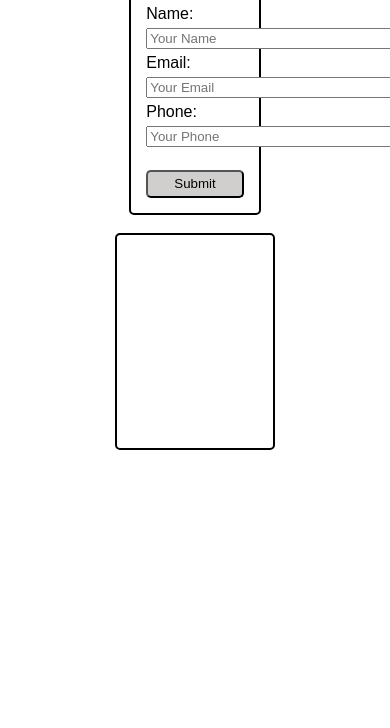
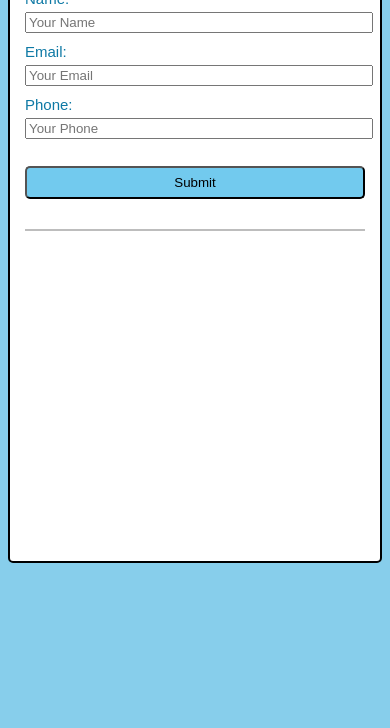
Before and after one commit to hiro5900/Booking-Appointment-App, a plain HTML site: page index.html in a window 390 px wide. Shown: the part 116-844 px from the top of the page. Drawn offline with nearby package versions, Linux system fonts and the light colour scheme; no server answers.

Commit message:
Changed styles

```diff
--- a/index.html
+++ b/index.html
@@ -10,7 +10,11 @@
 </head>
 
 <body>
+     <div class="background-image"></div>
+
+
      <div class="container">
+          <div class="form-container">
                <h2>Add User</h2>
                <form>
                     <label for="name">Name:</label><br>
@@ -21,11 +25,15 @@
                     <input type="text" name="phone" placeholder="Your Phone" class="text-field user-phone"><br>
                </form><br>
                <button id="btn">Submit</button>
-     </div><br>
+          </div>
+
+
           <div class="user-list">
                <ul class="users">
                </ul>
           </div>
+     </div>
+
 
      <script src="script.js"></script>
      <script src="https://cdnjs.cloudflare.com/ajax/libs/axios/1.4.0/axios.min.js"></script>
--- a/style.css
+++ b/style.css
@@ -1,43 +1,57 @@
+html {
+     font-size: 15px;
+}
+
 body {
      font-family: sans-serif;
-     font-size: medium;
+     color: #0e79a5;
+     background-color: skyblue;
 }
 
+/* For Desktop devices */
+@media (min-width: 501px) {
      .container {
-     margin: auto;
+          margin: 100px auto;
           display: flex;
-     flex-direction: column;
-     width: 25vw;
+          max-width: 730px;
           padding: 15px;
           justify-content: center;
           border: 2px solid black;
           border-radius: 5px;
+          background-color: white;
+     }
+
+     h2 {
+          font-size: 2.5rem;
+          margin: 4px 0 28px 0;
      }
 
      .text-field {
-     margin: 5px 0 5px 0;
+          margin: 5px 0 10px 0;
           width: 250px;
      }
 
      #btn {
           border-radius: 5px;
-     height: 28px;
+          height: 33px;
           cursor: pointer;
-     background-color: rgb(209, 206, 206);
+          background-color: #72caee;
+          width: 100%;
      }
 
      #btn:hover {
-     background-color: gray;
+          color: #3abef3;
+          background-color: white;
      }
 
      .user-list {
-     width: 40vw;
-     height: 25vh;
-     margin: auto;
-     padding-top: 2px;
-     border: 2px solid black;
-     border-radius: 5px;
-     overflow: scroll;
+          width: 60%;
+          height: 315px;
+          margin: 0 0 0 30px;
+          /* padding: 2px 0 0 0; */
+          border-left: 2px solid #bdbdbd;
+          /* border-radius: 5px; */
+          overflow: auto;
      }
 
      .users {
@@ -45,14 +59,83 @@ body {
           padding: 6px;
      }
 
-.delete-btn{
+     .delete-btn {
           margin: 0 0 0 5px;
      }
 
-.edit-btn{
+     .edit-btn {
           margin: 0 0 0 5px;
      }
 
-.user-list .users li{
+     .user-list .users li {
           margin: 7px 0 7px 0;
+          font-size: 1.3rem;
      }
+}
+
+
+/* For Mobile devices */
+@media (max-width: 500px) {
+     .container {
+          margin: 45px auto;
+          display: flex;
+          flex-direction: column;
+          max-width: 100%;
+          padding: 15px;
+          justify-content: center;
+          border: 2px solid black;
+          border-radius: 5px;
+          background-color: white;
+     }
+
+     h2 {
+          font-size: 2rem;
+          margin: 5px auto;
+     }
+
+     .text-field {
+          margin: 5px 0 10px 0;
+          width: 100%;
+     }
+
+     #btn {
+          border-radius: 5px;
+          height: 33px;
+          cursor: pointer;
+          background-color: #72caee;
+          width: 100%;
+     }
+
+     #btn:hover {
+          color: #3abef3;
+          background-color: white;
+     }
+
+     .user-list {
+          width: 100%;
+          height: 315px;
+          margin: 30px 0 0 0px;
+          /* padding: 2px 0 0 0; */
+          border-top: 2px solid #bdbdbd;
+          /* border-radius: 5px; */
+          overflow: auto;
+     }
+
+     .users {
+          list-style-type: none;
+          padding: 6px;
+     }
+
+     .delete-btn {
+          margin: 0 0 0 5px;
+     }
+
+     .edit-btn {
+          margin: 0 0 0 5px;
+     }
+
+     .user-list .users li {
+          margin: 7px 0 7px 0;
+          font-size: 1.3rem;
+     }
+}
```
Lines whose indentation alone changed are shown as unchanged.
